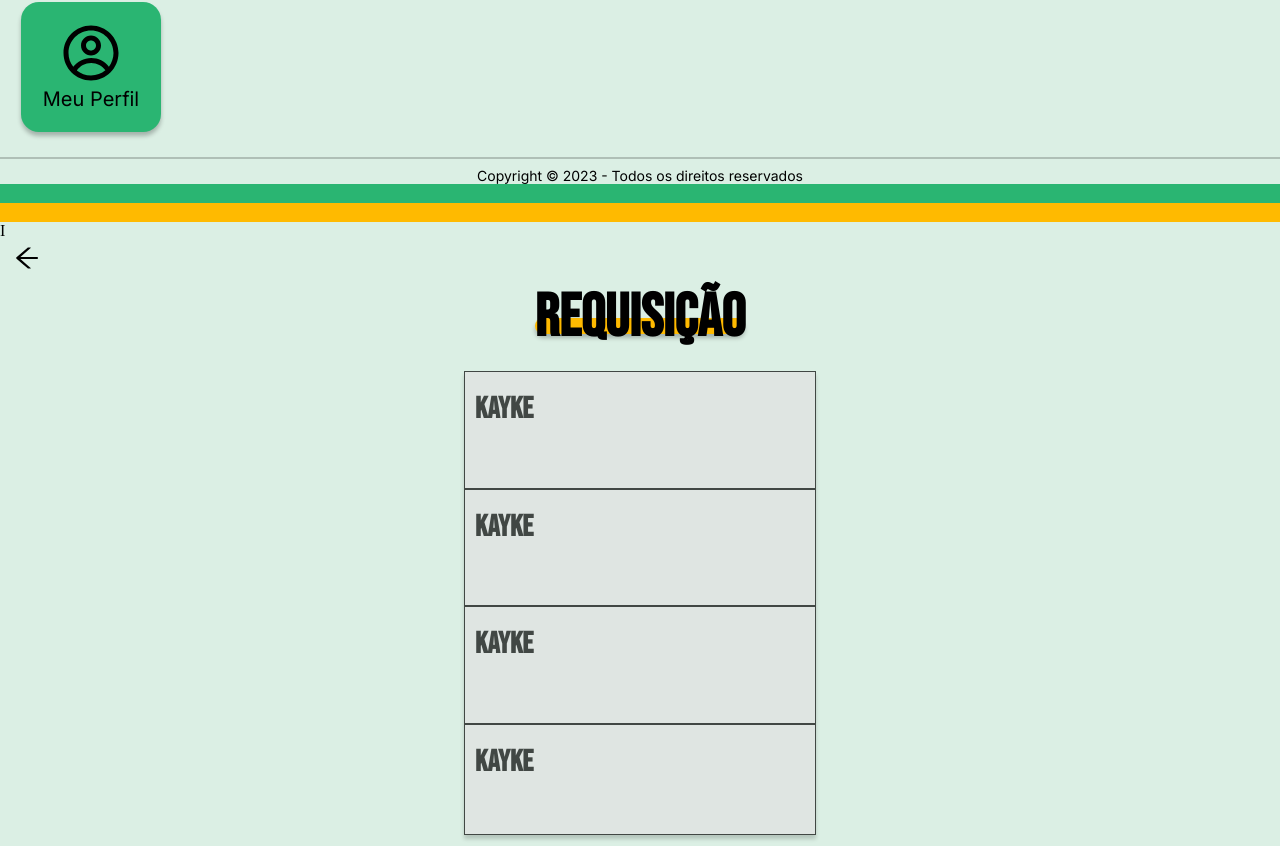
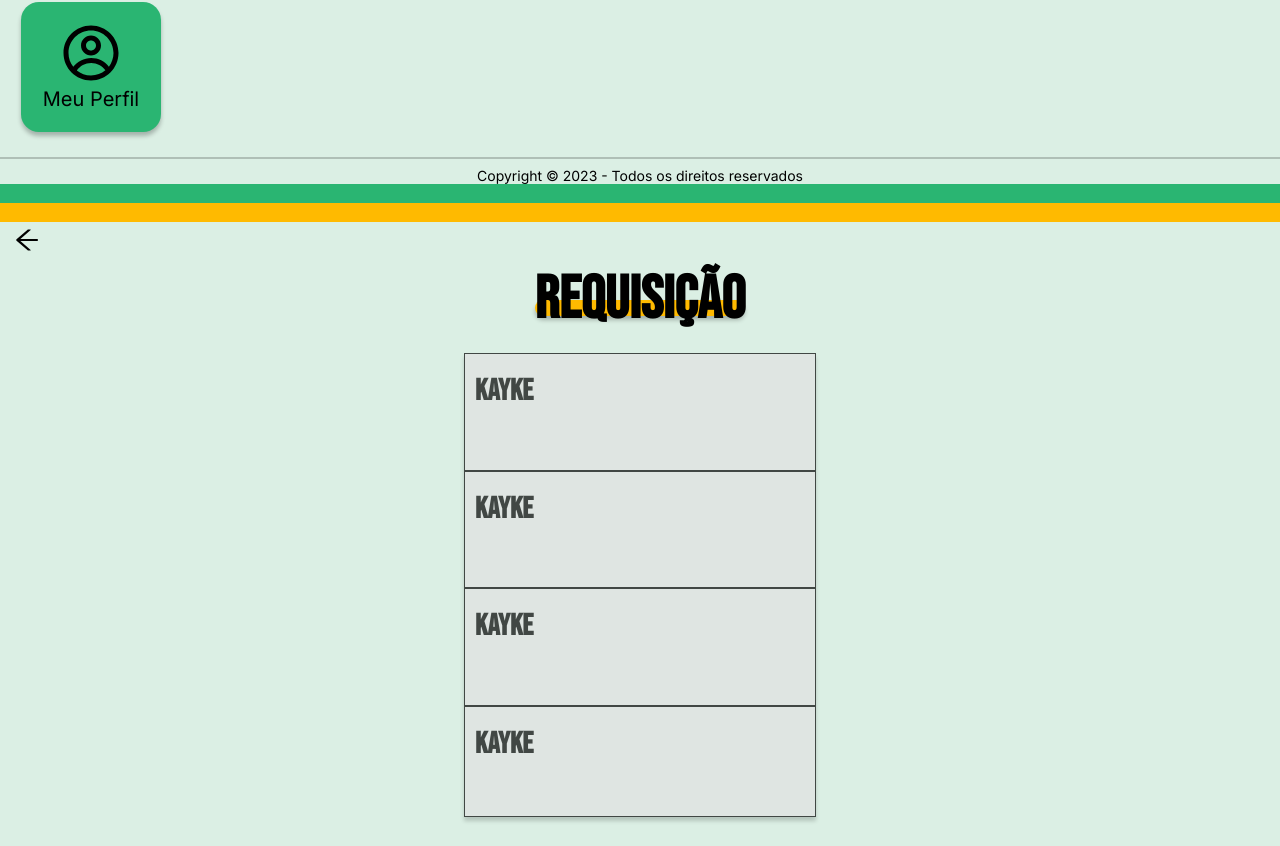
Before and after one commit to kaykeeb3/App_Mobile, a React (Vite) app: page / in a window 1280 px wide. Shown: the part 4054-4900 px from the top of the page. Built offline with nearby package versions, Linux system fonts and the light colour scheme.

Commit message:
fixed text bug

```diff
--- a/src/components/Request/index.jsx
+++ b/src/components/Request/index.jsx
@@ -25,7 +25,7 @@ function Request() {
       <HeaderYellow>
         <Color>⠀</Color>
       </HeaderYellow>
-     I
+
     <Link href='#'>
     <Icon
       as={AiOutlineArrowLeft}
```
